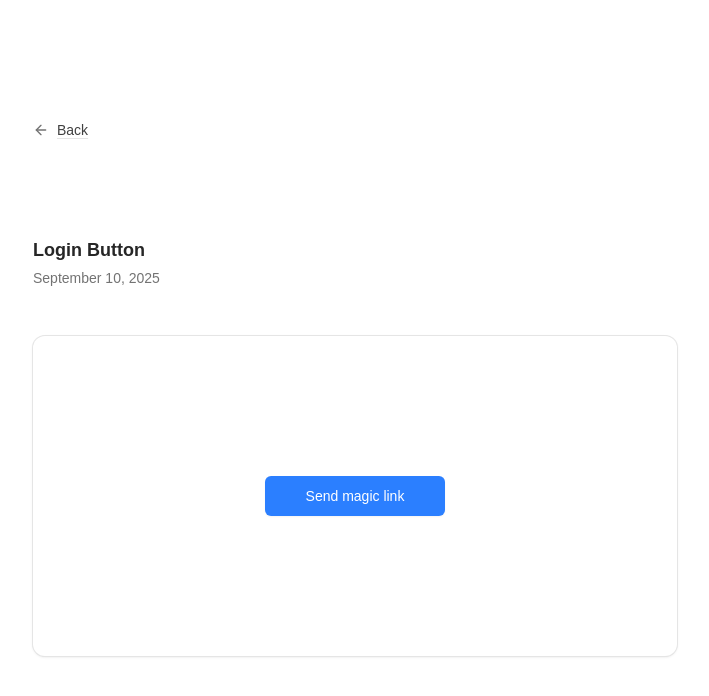
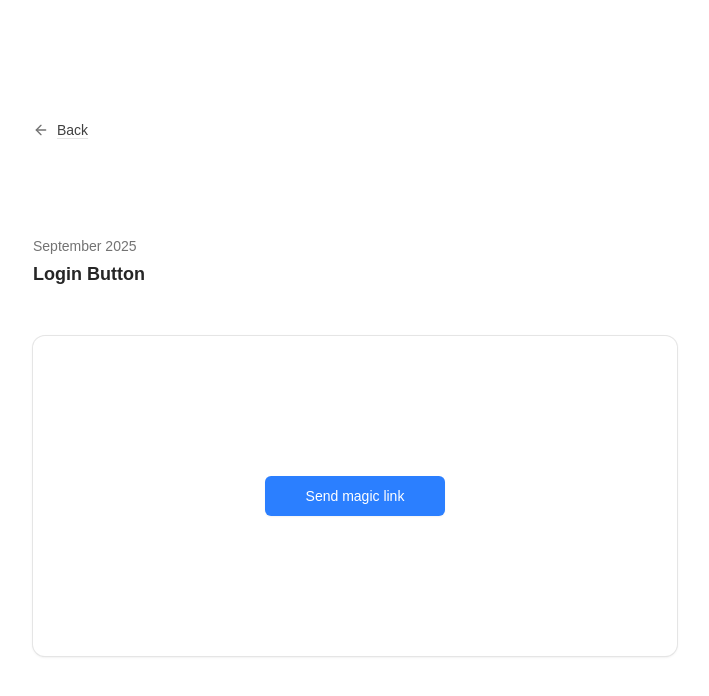
Before and after one commit to juwanpetty/juwanpetty.com, a Next.js app: page /blog/login-button in a window 1280 px wide. Shown: the top 696 px of the page, without its empty margins (285-994 px from the left). Built offline with nearby package versions, Linux system fonts and the light colour scheme; a web font is replaced by a local one.

Commit message:
fix: update date format in blog details page to shorthand

```diff
--- a/app/(centered)/blog/[slug]/page.tsx
+++ b/app/(centered)/blog/[slug]/page.tsx
@@ -1,5 +1,5 @@
 import { getBlog, getBlogSlugs } from "@/features/blog/utilities";
-import { formatDate, FULL_DATE_FORMAT } from "@/lib/utils";
+import { formatDate, SHORTHAND_DATE_FORMAT } from "@/lib/utils";
 
 type BlogDetailsPageProps = {
   params: Promise<{ slug: string }>;
@@ -14,13 +14,13 @@ export default async function BlogDetailsPage({
   return (
     <div>
       <header className="mb-12 flex flex-col gap-1">
+        <p className="text-sm font-medium text-neutral-500">
+          {formatDate(date, SHORTHAND_DATE_FORMAT)}
+        </p>
+
         <h1 className="text-lg font-[550] text-balance text-neutral-800">
           {title}
         </h1>
-
-        <p className="text-sm font-medium text-neutral-500">
-          {formatDate(date, FULL_DATE_FORMAT)}
-        </p>
       </header>
 
       <Content />
```
